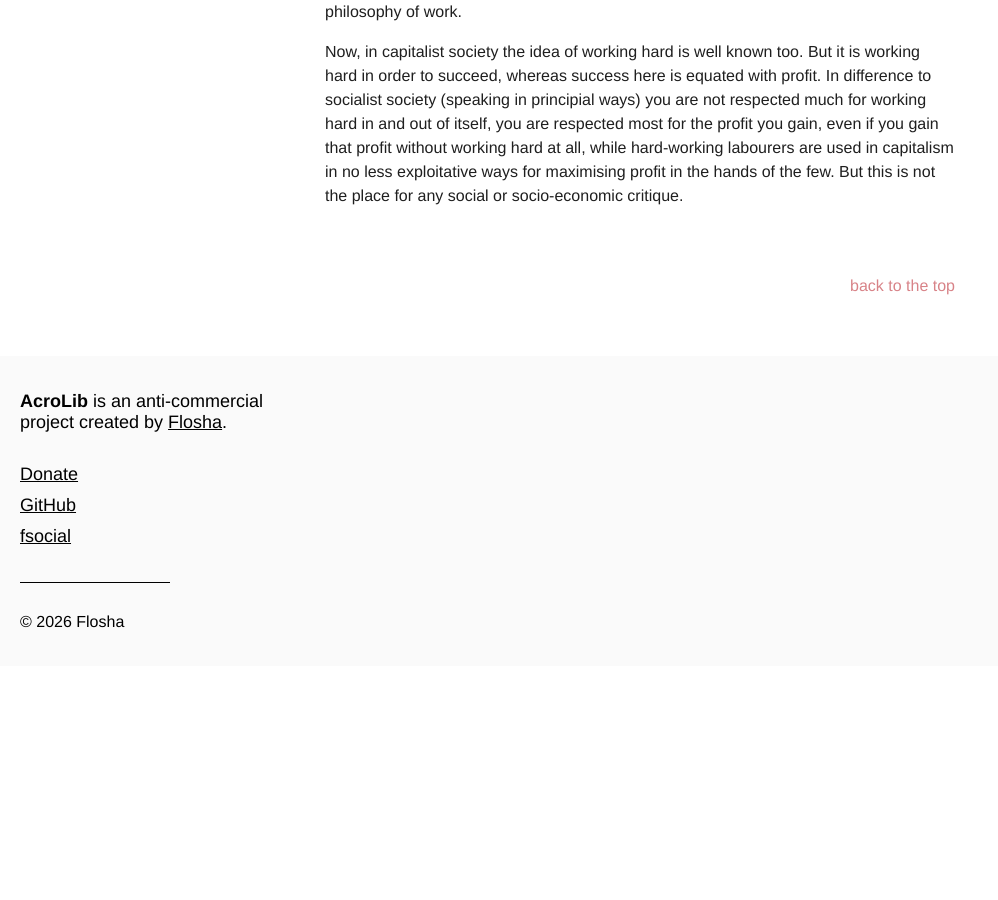
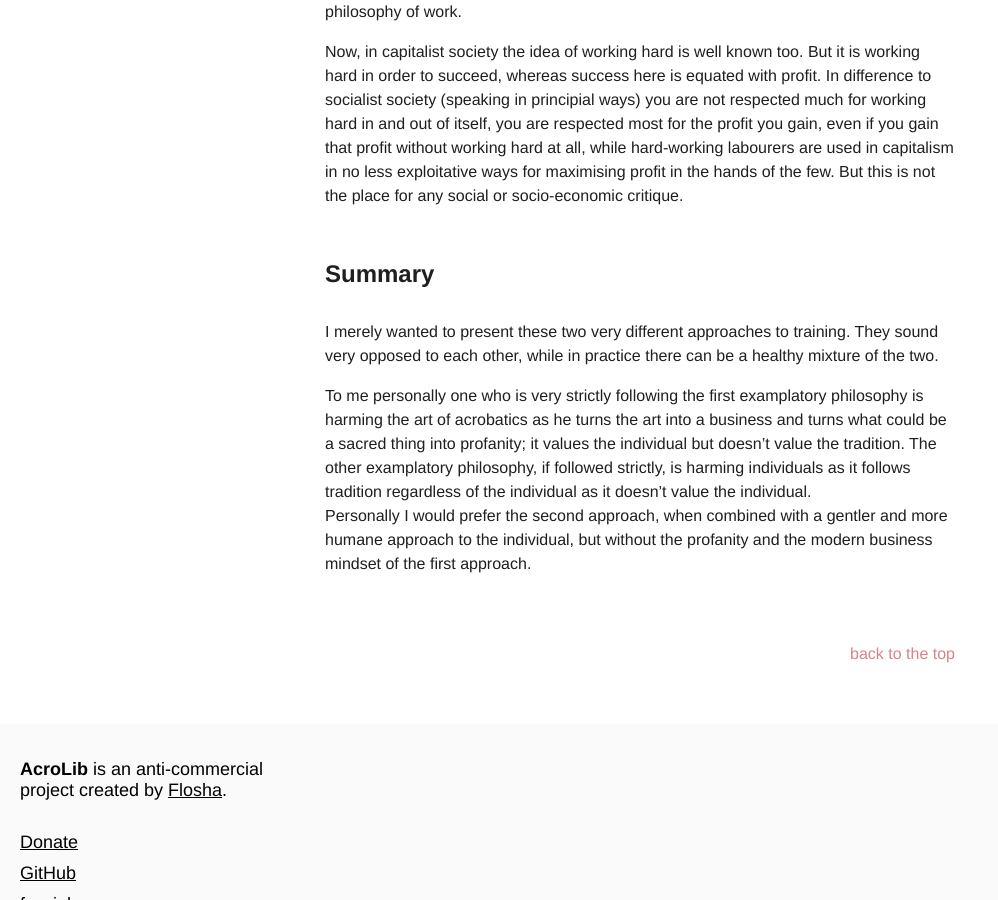
Before and after one commit to floshin/acrolib, a Jekyll site: the page built from training/training-philosophies.md, in a window 1280 px wide and 900 px high, scrolled down 4032 px. Shown: the whole window, without its empty margins (0-998 px from the left). Built offline with Jekyll 4.4.1, drawn with Linux system fonts in a browser that asks for light colours; our own code applies the rules of GitHub Pages for plain Markdown files; before the commit the page ends 4698 px from its top, so only the background shows below that.

Commit message:
Update training-philosophies.md

```diff
--- a/training/training-philosophies.md
+++ b/training/training-philosophies.md
@@ -43,3 +43,11 @@ In order to illustrate this point by an example. If I remember correctly, the ve
 {: .subtext }
 
 Now, in capitalist society the idea of working hard is well known too. But it is working hard in order to succeed, whereas success here is equated with profit. In difference to socialist society (speaking in principial ways) you are not respected much for working hard in and out of itself, you are respected most for the profit you gain, even if you gain that profit without working hard at all, while hard-working labourers are used in capitalism in no less exploitative ways for maximising profit in the hands of the few. But this is not the place for any social or socio-economic critique.
+
+
+## Summary
+
+I merely wanted to present these two very different approaches to training. They sound very opposed to each other, while in practice there can be a healthy mixture of the two.
+
+To me personally one who is very strictly following the first examplatory philosophy is harming the art of acrobatics as he turns the art into a business and turns what could be a sacred thing into profanity; it values the individual but doesn't value the tradition. The other examplatory philosophy, if followed strictly, is harming individuals as it follows tradition regardless of the individual as it doesn't value the individual.
+Personally I would prefer the second approach, when combined with a gentler and more humane approach to the individual, but without the profanity and the modern business mindset of the first approach.
```
